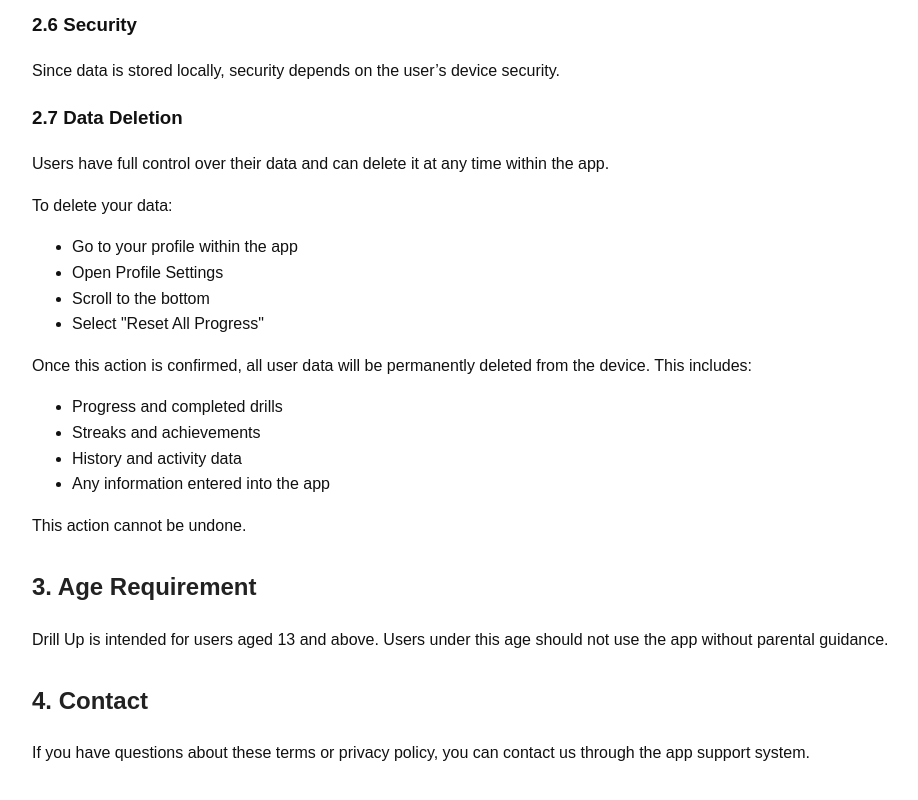
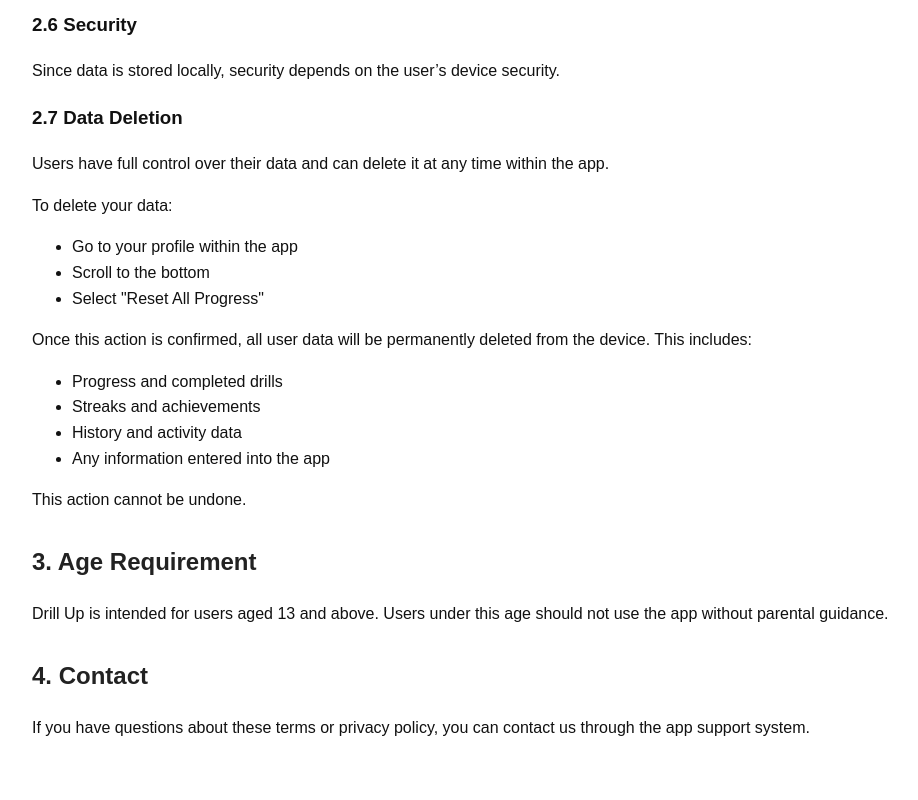
Before and after one commit to Encoded99/DrillUp-web, a plain HTML site: page index.html in a window 1280 px wide. Shown: the part 1684-2484 px from the top of the page, without its empty margins (158-1076 px from the left). Drawn offline with Linux system fonts and the light colour scheme.

Commit message:
porifle settings part removed

```diff
--- a/index.html
+++ b/index.html
@@ -122,7 +122,6 @@
 
 <ul>
   <li>Go to your profile within the app</li>
-  <li>Open Profile Settings</li>
   <li>Scroll to the bottom</li>
   <li>Select "Reset All Progress"</li>
 </ul>
```
